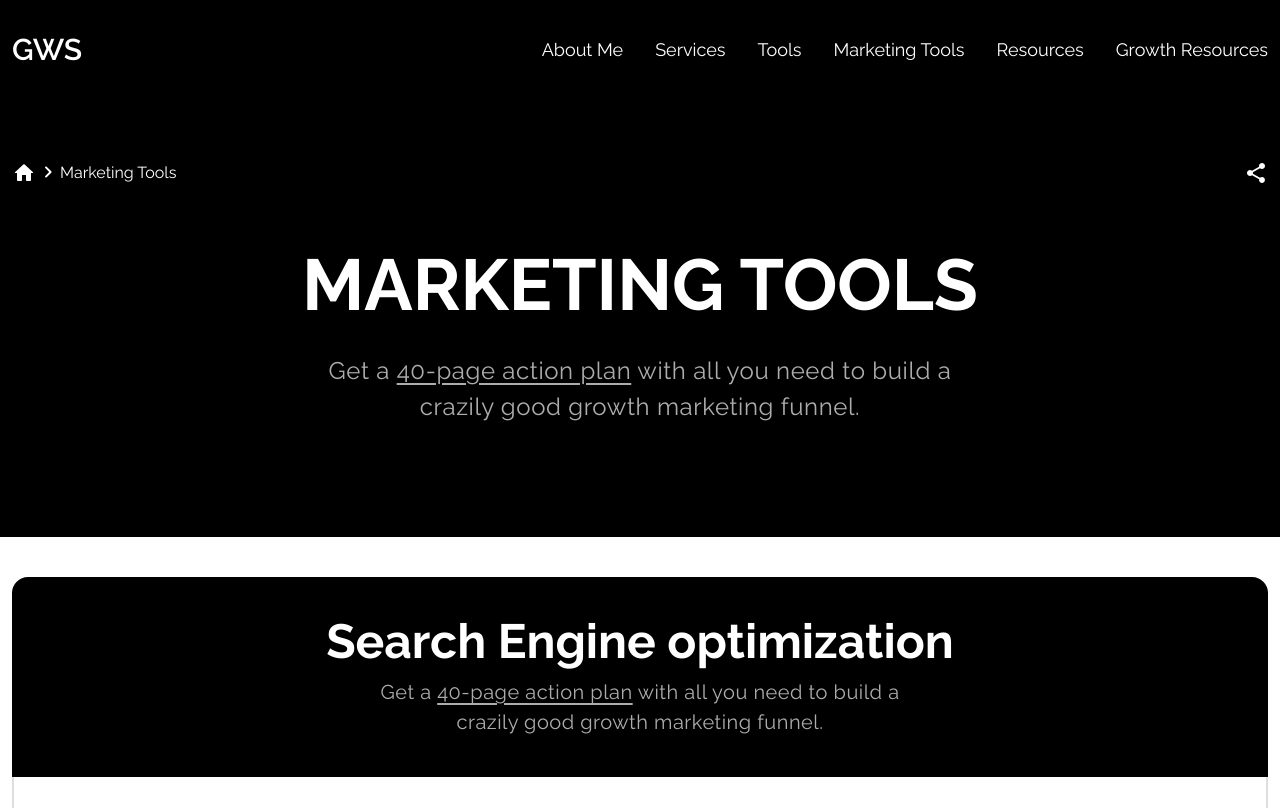
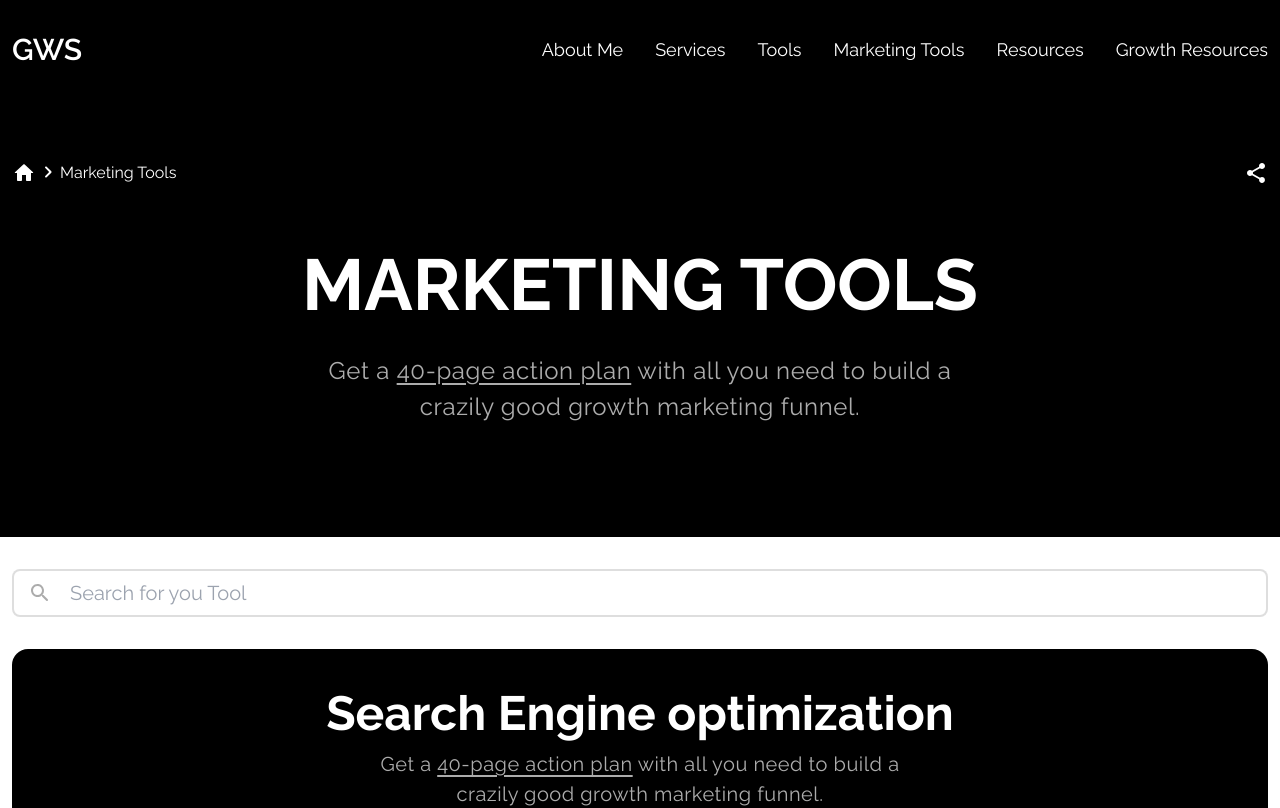
Before and after one commit to Growth-Friends/grow-with-sahil, a Next.js app: page /marketing-tools in a window 1280 px wide. Shown: the top 808 px of the page. Built offline with nearby package versions, Linux system fonts and the light colour scheme.

Commit message:
searchbar done

```diff
--- a/src/app/marketing-tools/page.js
+++ b/src/app/marketing-tools/page.js
@@ -1,3 +1,4 @@
+import SearchBarContainer from "@/components/SearchBar/SearchBarContainer";
 import SubHeroSection from "@/components/SubHeroSection/SubHeroSection";
 import ToolsComponent from "@/components/ToolsComponent/ToolsComponent";
 import React from "react";
@@ -6,6 +7,7 @@ function MarketingToolsPage() {
   return (
     <>
       <SubHeroSection />
+      <SearchBarContainer tools={true} />
       <ToolsComponent seoTools={true} />
       <ToolsComponent socialTools={true} />
       <ToolsComponent performanceTools={true} />
--- /dev/null
+++ b/src/components/SearchBar/SearchBar.js
@@ -0,0 +1,23 @@
+import React from "react";
+import MainLayout from "../Layout/MainLayout";
+import { getComponentText } from "@/utils/functions/functions";
+import SearchRoundedIcon from "@mui/icons-material/SearchRounded";
+
+function SearchBar({ tools, resources }) {
+  const content = getComponentText(
+    `util.searchBar.${tools ? "tools" : resources && "resources"}`
+  );
+  return (
+    <MainLayout innerClass={"pt-8"}>
+      <div className="relative">
+        <input
+          className="w-full text-xl border-bgBlackPara/40 border-2 py-2 pl-14 pr-3 rounded-lg focus:outline-bgBlackPara/60 peer "
+          placeholder={content.placeholder}
+        />
+        <SearchRoundedIcon className="text-3xl text-bgBlackPara peer-focus:text-black absolute top-1/2 -translate-y-1/2 left-4 " />
+      </div>
+    </MainLayout>
+  );
+}
+
+export default SearchBar;
--- /dev/null
+++ b/src/components/SearchBar/SearchBarContainer.js
@@ -0,0 +1,13 @@
+"use client";
+import React from "react";
+import SearchBar from "./SearchBar";
+
+function SearchBarContainer({ tools, resources }) {
+  return (
+    <>
+      <SearchBar tools={tools} resources={resources} />
+    </>
+  );
+}
+
+export default SearchBarContainer;
--- a/src/components/ToolsComponent/ToolsComponent.js
+++ b/src/components/ToolsComponent/ToolsComponent.js
@@ -15,7 +15,7 @@ function ToolsComponent({ seoTools, socialTools, performanceTools }) {
   );
   return (
     <MainLayout>
-      <div className="py-10 overflow-hidden ">
+      <div className="pt-8 pb-8 overflow-hidden ">
         <div className="text-center bg-black text-white py-10 px-3 rounded-t-2xl">
           <h2 className="font-bold text-5xl ">{content.heading}</h2>
           <p className="text-bgBlackPara text-xl w-[580px] mx-auto mt-3 tracking-wide leading-normal ">
--- a/src/utils/languages/EN.JSON
+++ b/src/utils/languages/EN.JSON
@@ -182,6 +182,10 @@
           "link": "/"
         }
       ]
+    },
+    "searchBar": {
+      "tools": { "placeholder": "Search for you Tool" },
+      "resources": { "placeholder": "Search for your Resource" }
     }
   },
   "home": {
```
